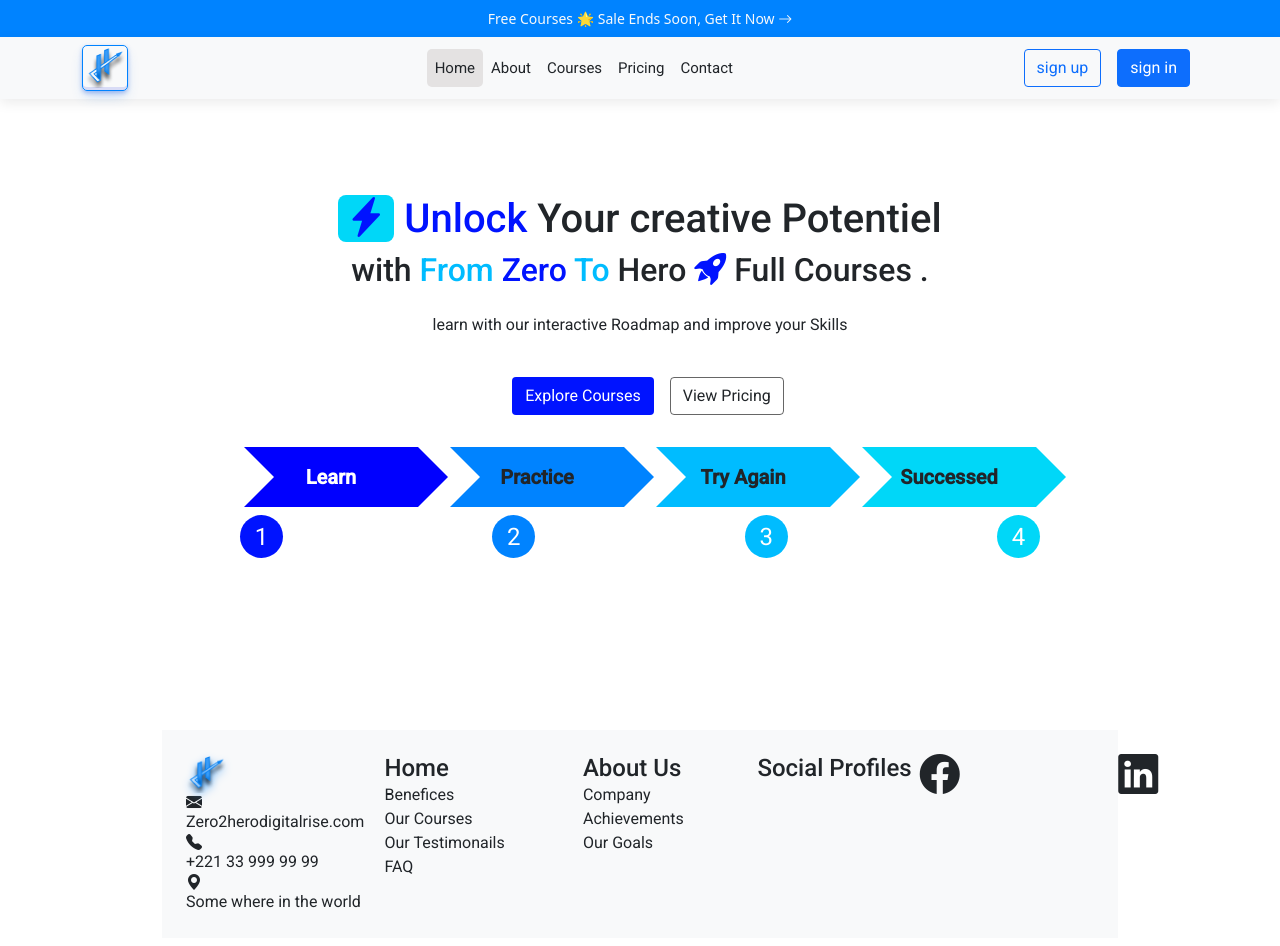
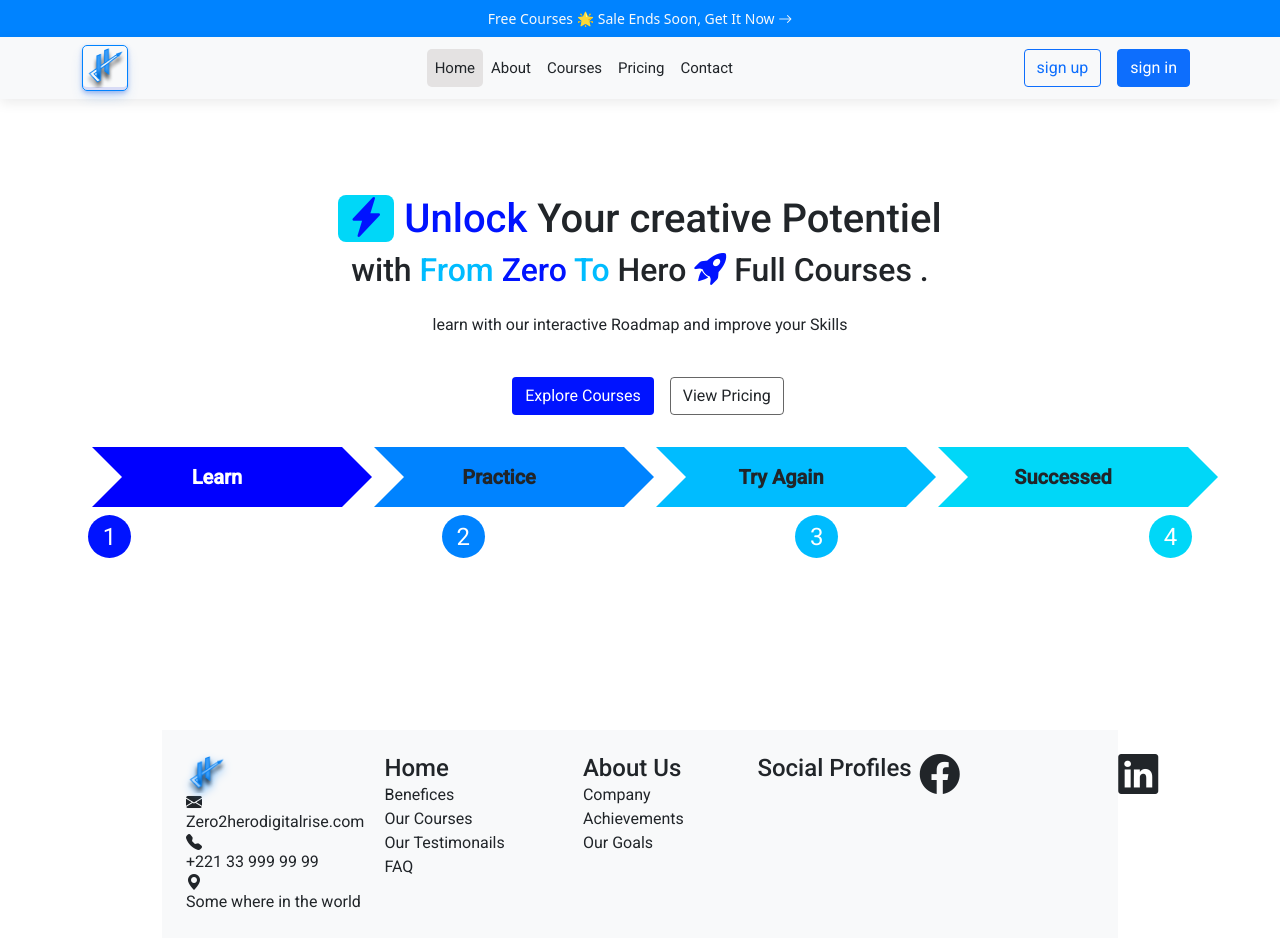
Before and after one commit to MadoNgom/Zero_To_Hero, an Angular app: page /home in a window 1280 px wide. Shown: the top 946 px of the page. Built offline with nearby package versions, Linux system fonts and the light colour scheme.

Commit message:
Home , Header and ContactForm Page (#20)

```diff
--- a/src/app/core/component/home/home.component.css
+++ b/src/app/core/component/home/home.component.css
@@ -1,3 +1,18 @@
+<<<<<<< HEAD
+/* SOME RESET */
+*::after,
+*::before {
+  padding: 0;
+  margin: 0;
+  box-sizing: border-box;
+}
+ul {
+  list-style: none;
+  line-height: 1.6;
+}
+/* SHOW SECTION STYLING */
+=======
+>>>>>>> efde62c3dd4d6416ac971cca0d83fdf2bdf607df
 .showcase-content {
   max-width: min(800px, 80%);
   margin-inline: auto;
```
